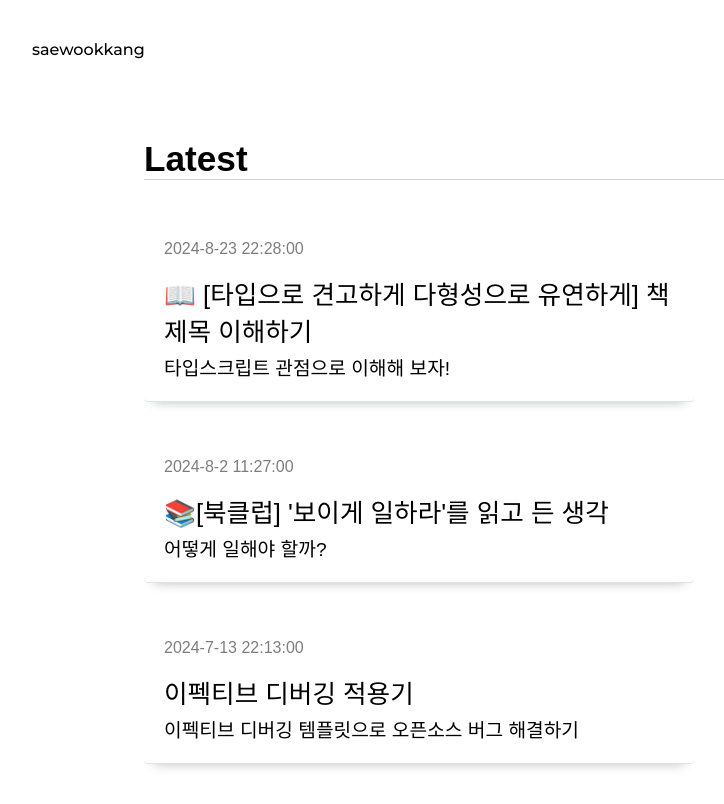
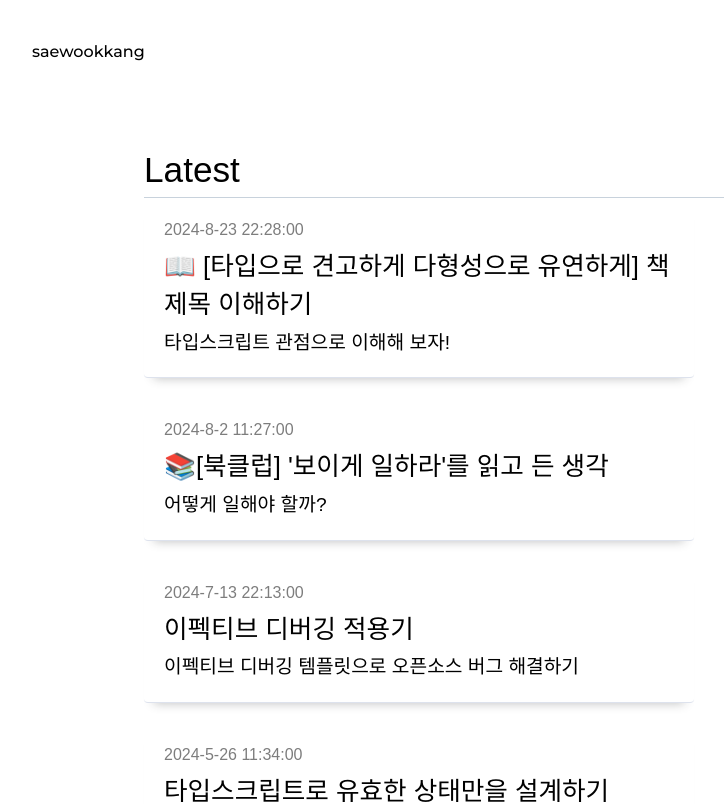
Before and after one commit to SaeWooKKang/next-blog, a Next.js app: page / in a window 1280 px wide. Shown: the top 804 px of the page, without its empty margins (96-820 px from the left). Built offline with nearby package versions, Linux system fonts and the light colour scheme.

Commit message:
chore: setup tailwindcss

```diff
--- a/package.json
+++ b/package.json
@@ -29,12 +29,16 @@
     "@types/react-dom": "18.0.6",
     "@types/remark-prism": "^1.3.3",
     "@typescript-eslint/eslint-plugin": "^5.57.0",
+    "autoprefixer": "^10.4.20",
     "cross-env": "^7.0.3",
     "eslint": "8.25.0",
     "eslint-config-airbnb": "^19.0.4",
     "eslint-config-airbnb-typescript": "^17.0.0",
     "eslint-config-next": "^14.2.3",
+    "postcss": "^8.4.41",
     "serve": "^14.0.1",
+    "tailwindcss": "^3.4.10",
     "typescript": "4.8.4"
-  }
+  },
+  "packageManager": "yarn@1.22.22+sha512.a6b2f7906b721bba3d67d4aff083df04dad64c399707841b7acf00f6b133b7ac24255f2652fa22ae3534329dc6180534e98d17432037ff6fd140556e2bb3137e"
 }
--- /dev/null
+++ b/postcss.config.js
@@ -0,0 +1,6 @@
+module.exports = {
+  plugins: {
+    tailwindcss: {},
+    autoprefixer: {},
+  },
+}
--- a/src/style/globals.css
+++ b/src/style/globals.css
@@ -1,3 +1,7 @@
+@tailwind base;
+@tailwind components;
+@tailwind utilities;
+
 html,
 body {
   padding: 0;
--- /dev/null
+++ b/tailwind.config.js
@@ -0,0 +1,10 @@
+/** @type {import('tailwindcss').Config} */
+module.exports = {
+  content: [
+    './src/**/*.{js,ts,jsx,tsx,mdx}',
+  ],
+  theme: {
+    extend: {},
+  },
+  plugins: [],
+}
```
Also changed, not shown: 1 other file (tests, documents, lock files or other folders).
